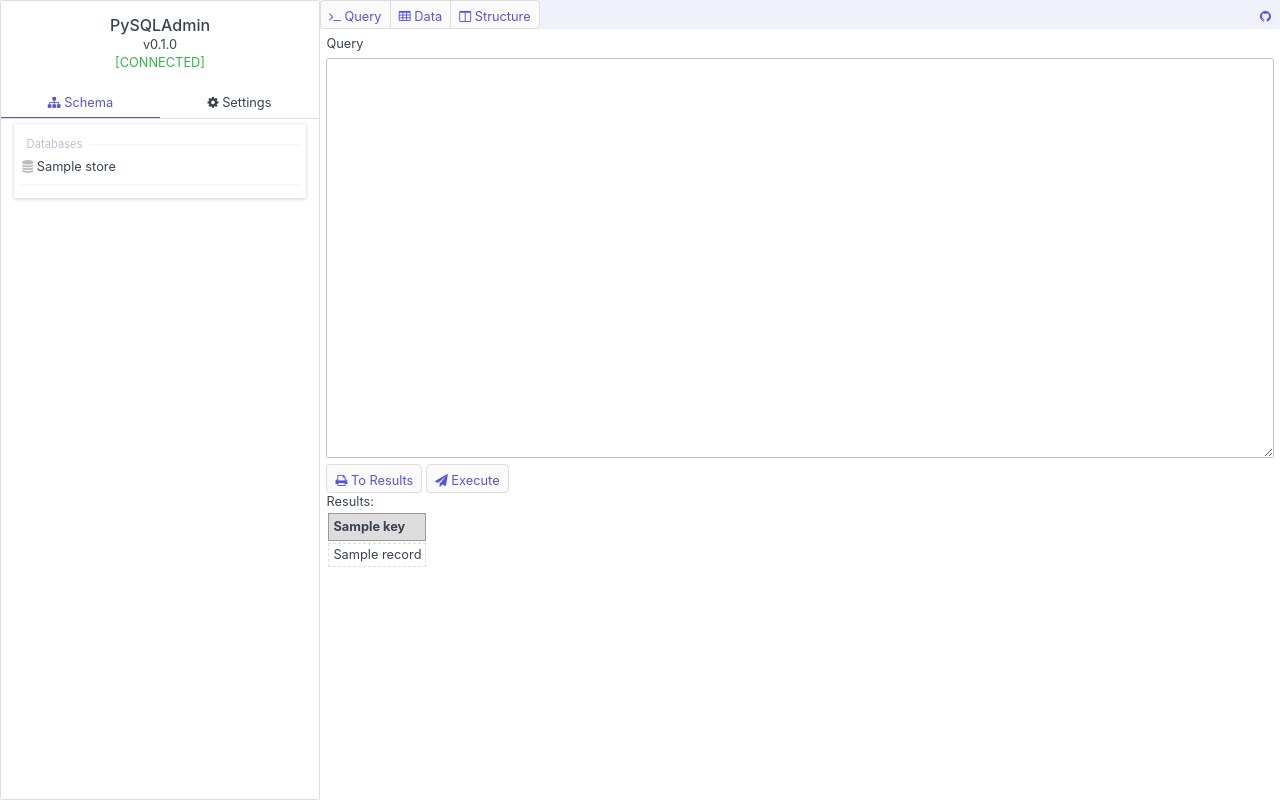
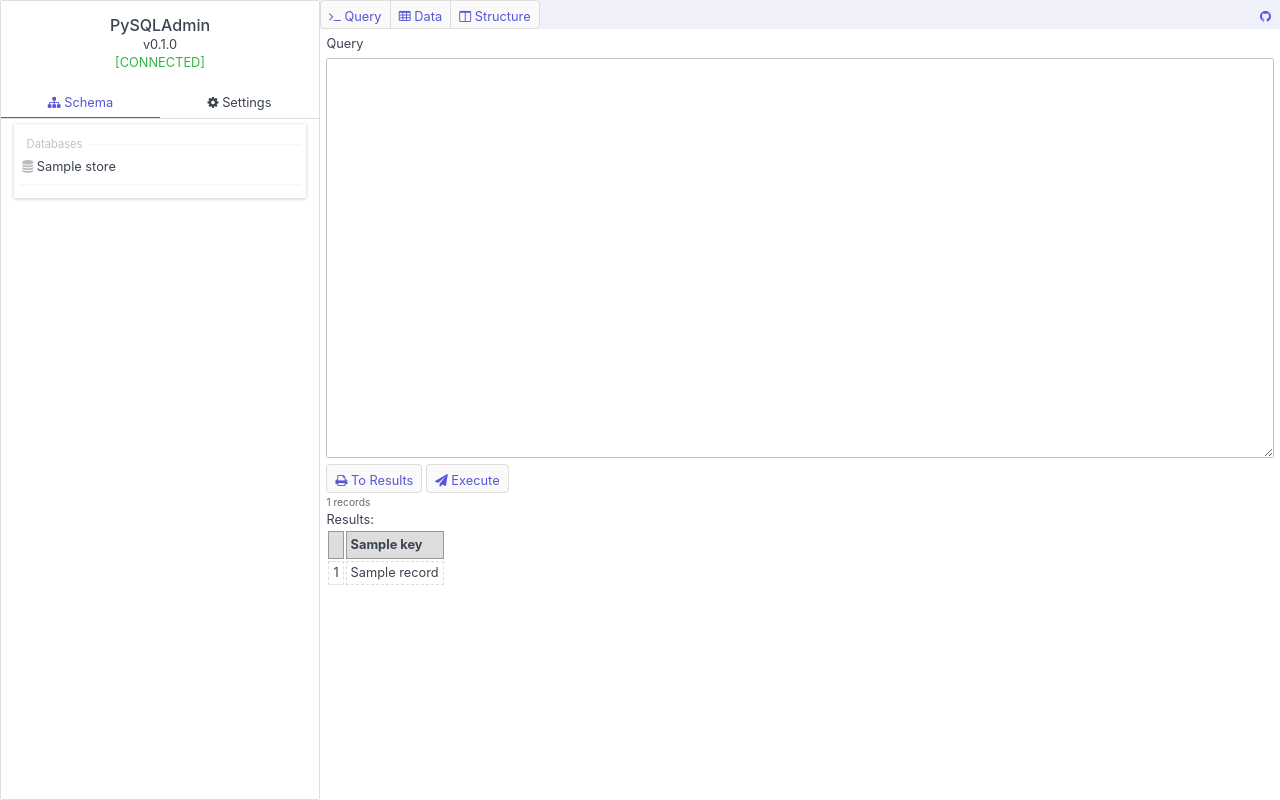
Before and after one commit to legendary-jld/pysqladmin, a Flask app: template templates/query.html in a window 1280 px wide. Run offline with Flask 2, Linux system fonts and the light colour scheme; the visitor is signed in with stand-in values (Sample User, id 1); tables that the repository leaves empty hold one stand-in row (values such as "Sample post"); the template is opened without the code that fills it: most values are stand-ins (such as "Sample title", 1, 10 or a date in 2020); some libraries are stand-ins or nearby versions.

Commit message:
Output table updates

```diff
--- a/templates/query.html
+++ b/templates/query.html
@@ -43,12 +43,14 @@ table.results-output {
         <div><small class="text-muted">Run time: {{query['execution-time']}} seconds</small></div>
       {% endif -%}
       {% if query_results -%}
+        <div><small class="text-muted">{{query_results | length}} records</small></div>
         <div>Results:</div>
         <table class="results-output">
           {% for record in query_results -%}
             {% if loop.first -%}
             <thead>
               <tr>
+              <th></th>
               {% for key in record -%}
               <th>{{key}}</th>
               {% endfor -%}
@@ -58,6 +60,7 @@ table.results-output {
             {% endif -%}
 
             <tr>
+              <td>{{loop.index}}</td>
             {% for key in record -%}
             <td>{{record[key]}}</td>
             {% endfor -%}
```
